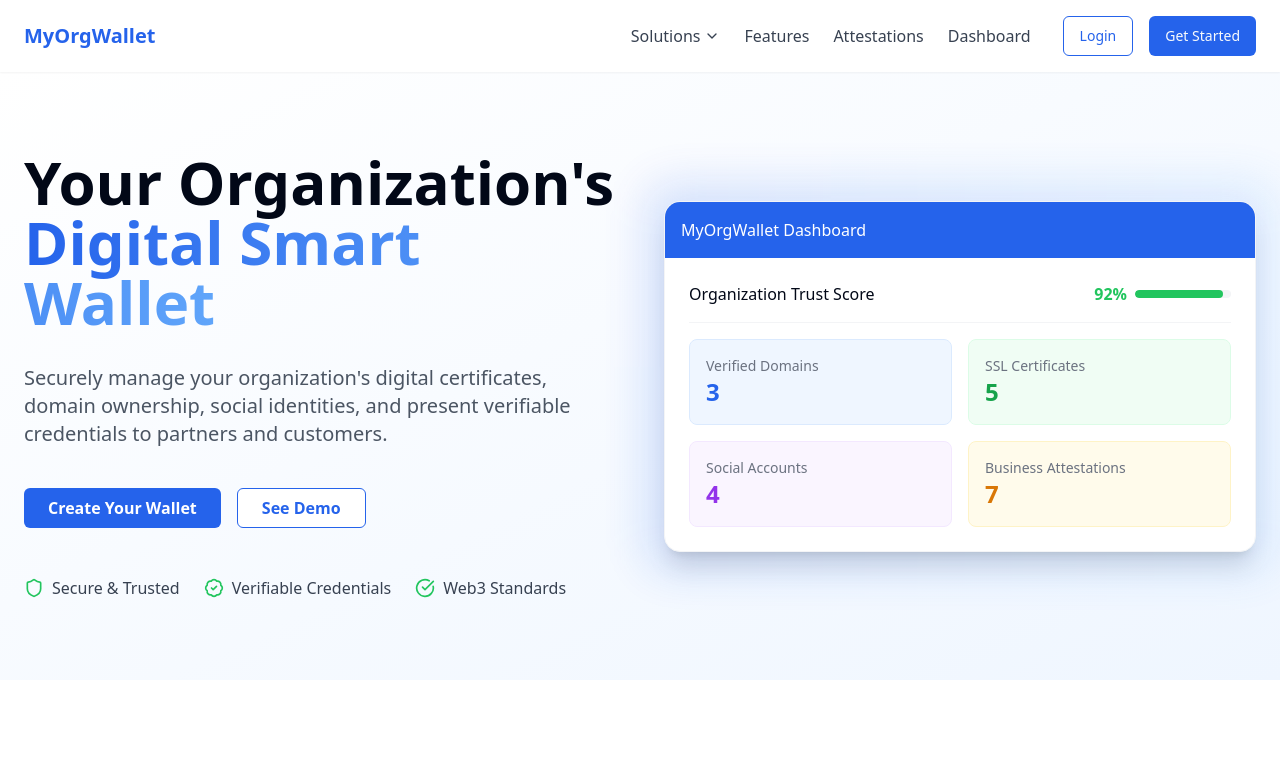
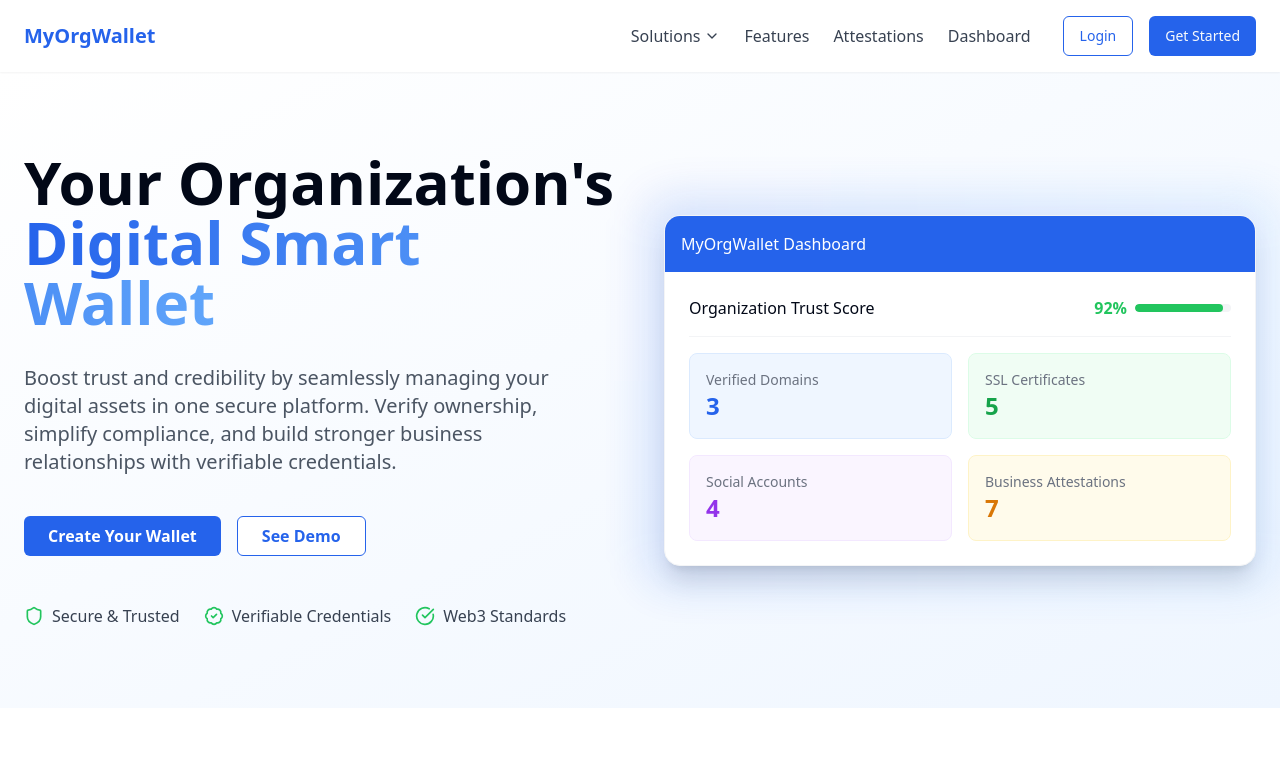
Before and after one commit to ryanpedersen3/org-wallet-public, a React (Vite) app: page / in a window 1280 px wide. Shown: the top 780 px of the page. Built offline with nearby package versions, Linux system fonts and the light colour scheme.

Commit message:
Refactor: Improve benefit highlights
Improved the presentation of the benefits section for better clarity.

```diff
--- a/src/components/Hero.tsx
+++ b/src/components/Hero.tsx
@@ -1,4 +1,3 @@
-
 import React from 'react';
 import { Button } from '@/components/ui/button';
 import { Shield, VerifiedIcon, CheckCircle } from 'lucide-react';
@@ -13,7 +12,7 @@ const Hero = () => {
               Your Organization's <span className="gradient-text">Digital Smart Wallet</span>
             </h1>
             <p className="text-lg md:text-xl text-gray-600 max-w-xl">
-              Securely manage your organization's digital certificates, domain ownership, social identities, and present verifiable credentials to partners and customers.
+              Boost trust and credibility by seamlessly managing your digital assets in one secure platform. Verify ownership, simplify compliance, and build stronger business relationships with verifiable credentials.
             </p>
             <div className="flex flex-col sm:flex-row space-y-4 sm:space-y-0 sm:space-x-4 pt-2">
               <Button className="btn-primary text-base">Create Your Wallet</Button>
```
